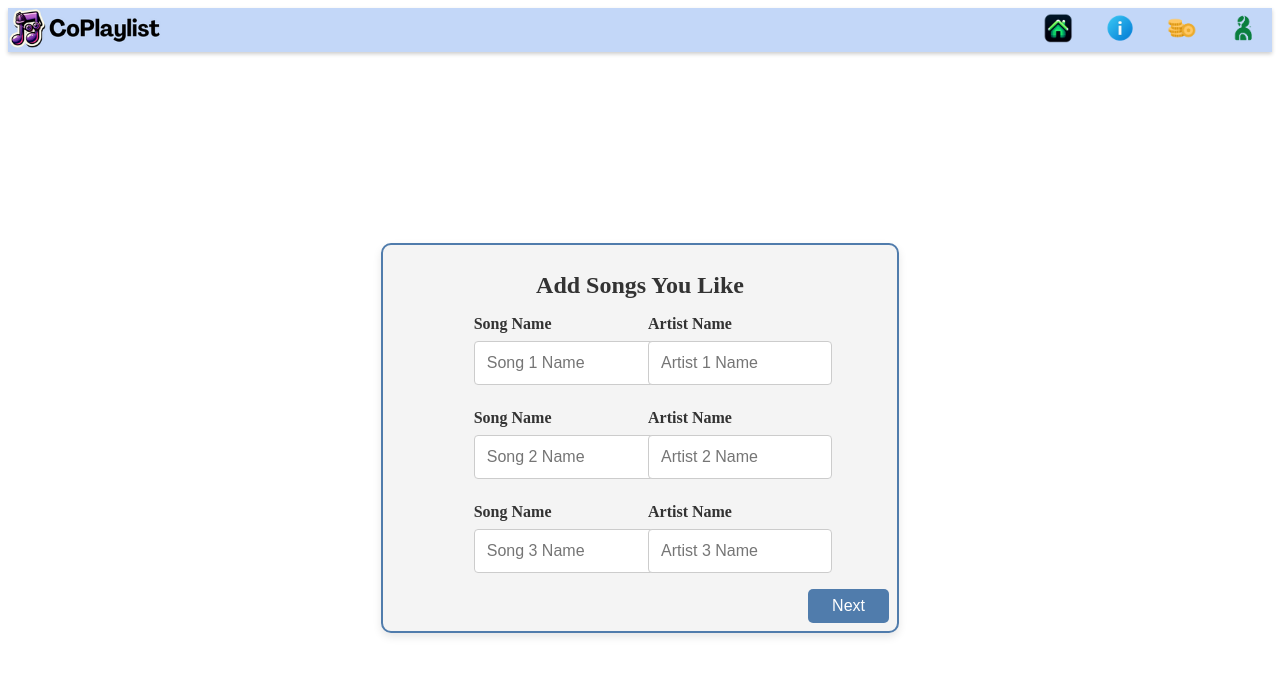
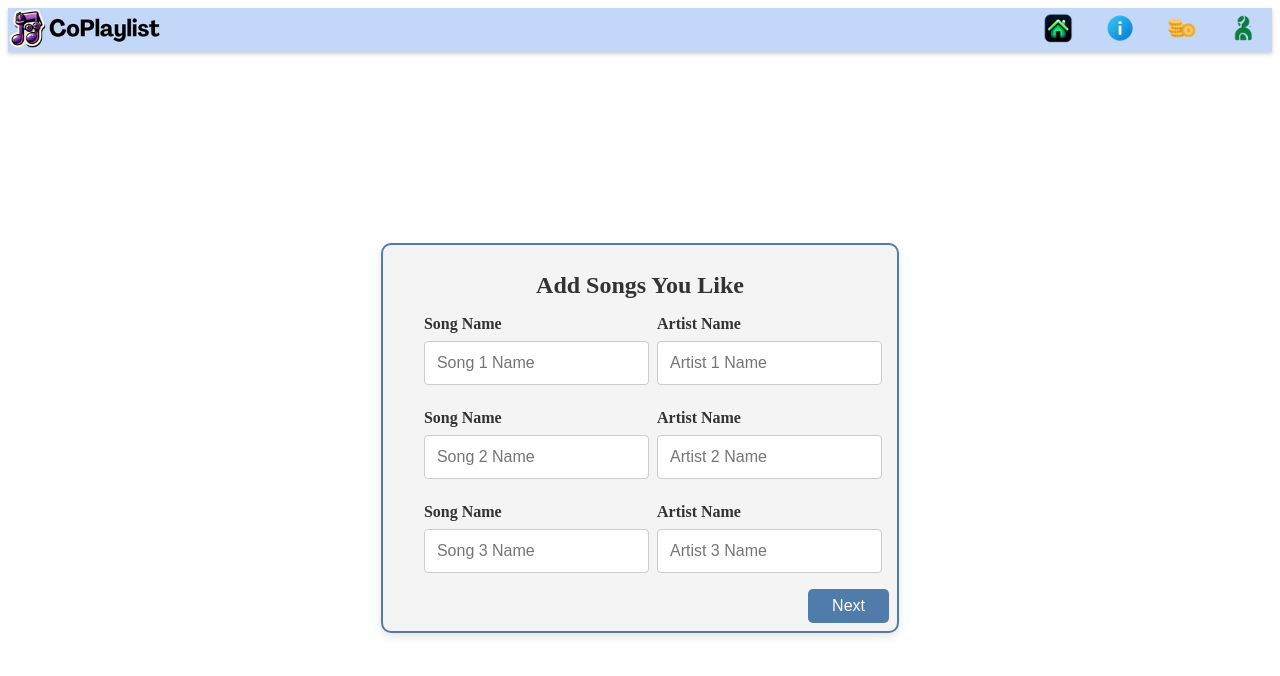
Before and after one commit to WuTangLan1/coplaylist, a Vue app: page /songs in a window 1280 px wide. Shown: the top 676 px of the page. Built offline with nearby package versions, Linux system fonts and the light colour scheme; no server answers.

Commit message:
Added spacing to column inputs in songscontainer

```diff
--- a/src/components/inputsDir/songsContainer.vue
+++ b/src/components/inputsDir/songsContainer.vue
@@ -101,7 +101,7 @@ form {
 }
 
 .input-group {
-  width: 70%;
+  width: 90%;
   display: flex;
   flex-direction: column;
   align-items: center;
@@ -112,16 +112,23 @@ form {
   padding: 0.5rem;
 }
 
+
 @media (min-width: 550px) {
   .input-group {
     flex-direction: row;
     justify-content: space-between;
+    align-items: flex-start;
   }
 
   .input-column {
-    width: 48%; /* Adjusted width for two columns */
+    width: 48%;
+  }
+
+  .input-column:first-child {
+    margin-right: 4%;
   }
 }
+
 
 .input-label {
   display: block;
```
